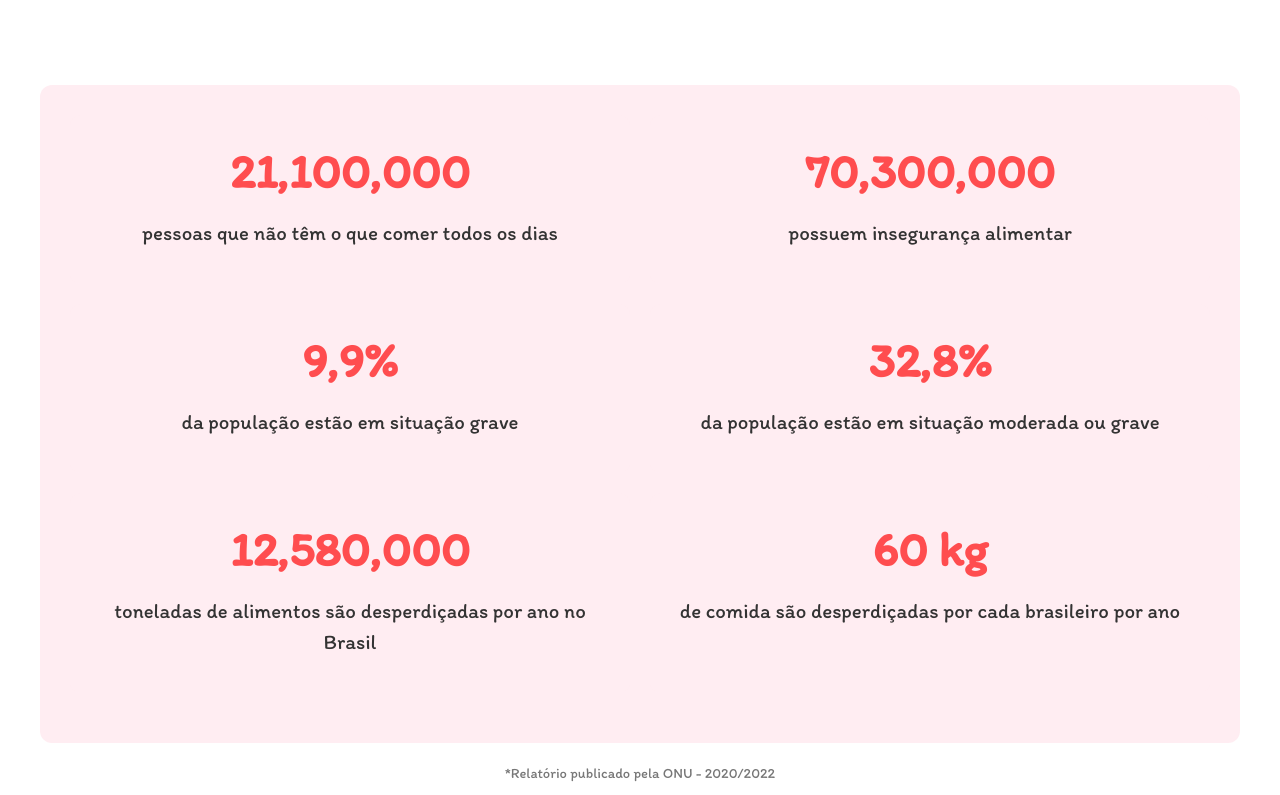
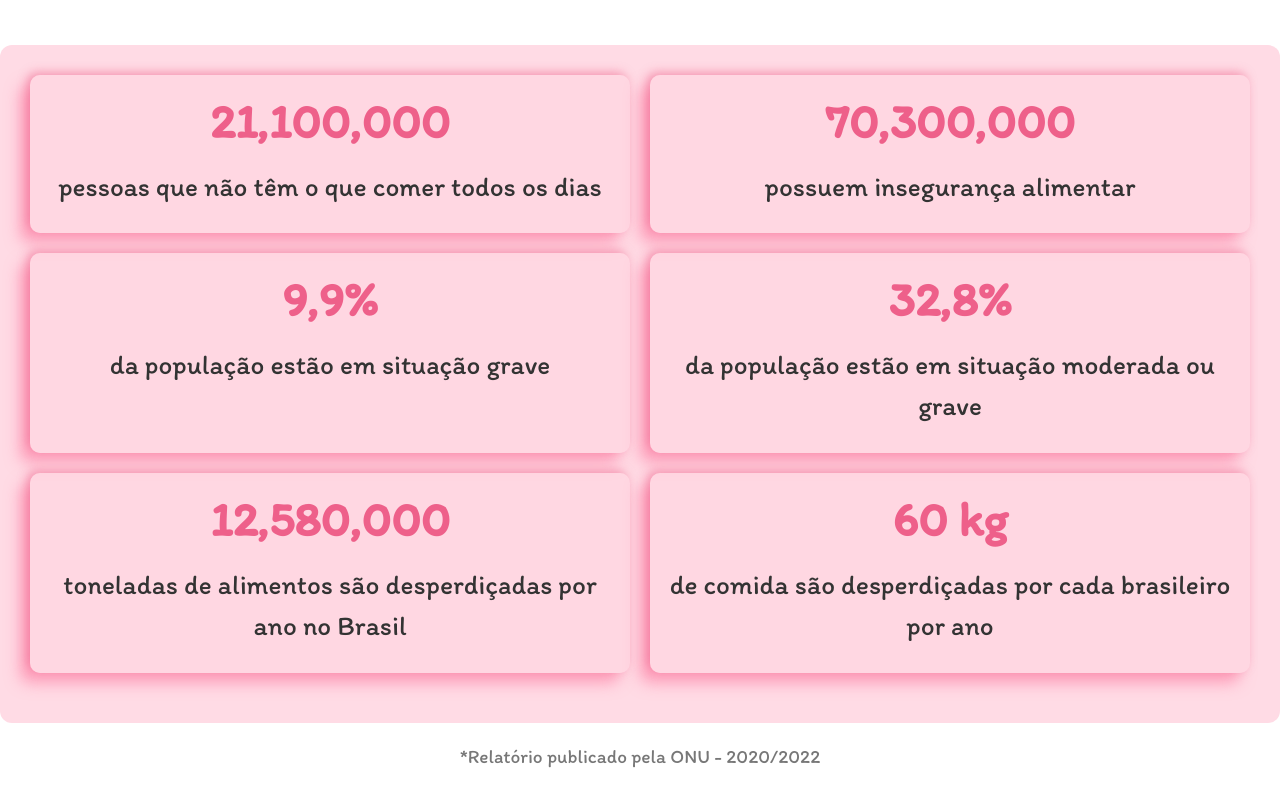
Before and after one commit to 2024-2-NCC2/Projeto1, a React (Vite) app in the folder client/: page / in a window 1280 px wide. Shown: the part 1745-2540 px from the top of the page. Built offline with nearby package versions, Linux system fonts and the light colour scheme.

Commit message:
feat: add shadow and animations to home data

```diff
--- a/client/src/pages/css/Home.css
+++ b/client/src/pages/css/Home.css
@@ -26,29 +26,29 @@
   object-fit: cover;
 }
 
+.text-title {
+  color: var(--link-hover-color);
+  margin-top: 20px;
+  font-size: 3rem;
+  margin-bottom: 10px;
+}
+
 .text-description {
   font-size: 1.5rem;
   line-height: 1.6;
 }
 
-.text-title {
-  color: var(--underline-color);
-  margin-top: 20px;
-  font-size: 3rem;
-  margin-bottom: 10px;
-}
-
 .stats-section {
-  padding: 40px;
+  padding: 0;
   border-radius: 8px;
   text-align: center;
   margin-top: 40px;
-  max-width: 90rem;
+  max-width: 100%;
   margin: 0 auto;
 }
 
 .stats-wrapper {
-  background-color: #ffd3e069;
+  background-color: #ffdbe5;
   padding: 30px;
   border-radius: 12px;
 }
@@ -61,37 +61,36 @@
 }
 
 .stat-item {
-  background-color: #ffebf169;
-  padding: 20px;
+  padding: 10px;
   border-radius: 10px;
   text-align: center;
-  transition: background-color 0.3s ease-in-out;
+  transition: transform 0.3s ease-in-out, box-shadow 0.3s ease-in-out, color 0.3s ease-in-out;
+  background-color: #ffd3e080;
+  box-shadow: -3px -3px 10px rgba(238, 96, 138, 0.5), -10px 10px 15px rgba(253, 132, 168, 0.7);
+  color: var(--link-hover-color);
 }
 
 .stat-item:hover {
-  background-color: #fcdae4;
+  transform: translate(5px, -5px);
+  box-shadow: -10px -10px 15px rgba(255, 167, 193, 0.8), -15px 15px 25px rgba(238, 96, 138, 0.7);
+  color: #c24d70;
 }
 
 .stat-number {
   font-size: 3rem;
   font-weight: 700;
-  color: #ff4d4f;
   margin-bottom: 10px;
   display: block;
-  transition: color 0.3s ease-in-out;
-}
-
-.stat-number:hover {
-  color: var(--link-hover-color);
+  transition: color 0.6ms ease-in-out;
 }
 
 .stat-description {
-  font-size: 1.3rem;
+  font-size: 1.7rem;
   color: #333;
 }
 
 .stats-footer {
-  font-size: 0.9rem;
+  font-size: 1.2rem;
   color: #777;
   margin-top: 20px;
 }
```
